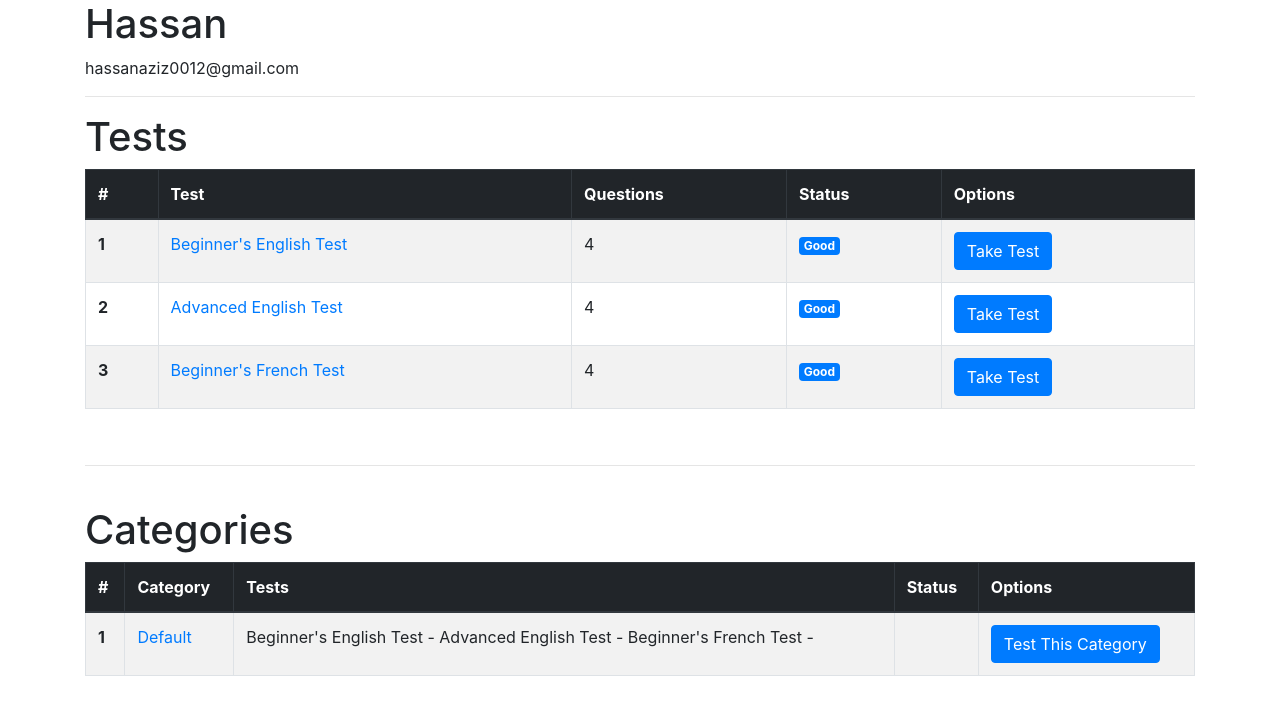
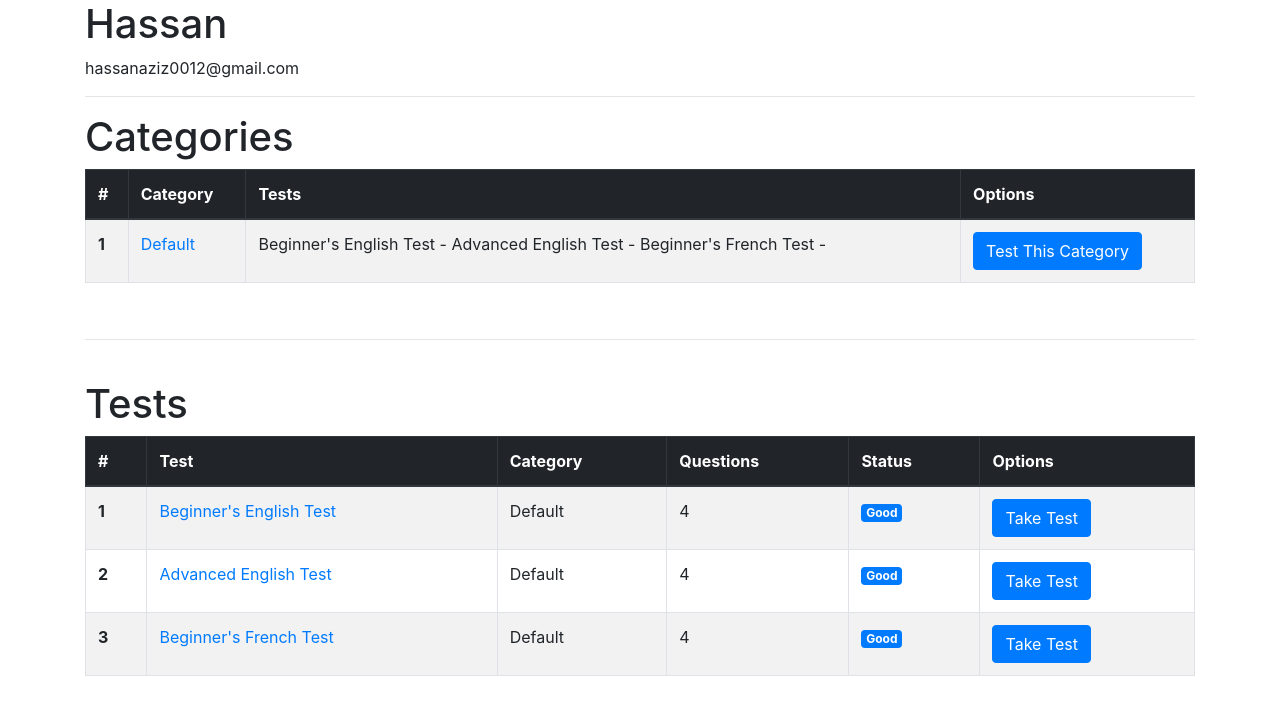
Before and after one commit to hassanaziz0012/lessons-with-a-native, a Django app: a page that uses main/templates/main/profile.html in a window 1280 px wide. Shown: the part 56-771 px from the top of the page. Run offline with Django 3.2, Linux system fonts and the light colour scheme; data comes from the database, SQL or seed files in the repository; both versions use the stored data as it was after the commit; data that the repository does not hold is empty; some libraries are stand-ins or nearby versions.

Commit message:
Category tests

```diff
--- a/main/models.py
+++ b/main/models.py
@@ -4,6 +4,7 @@ from django.db import models
 # # Create your models here.
 class Category(models.Model):
     category_name = models.CharField(max_length=100)
+    taking_category_test_bool = models.BooleanField(default=False)
 
     def __str__(self) -> str:
         return f"{self.category_name}"
--- a/main/templates/main/profile.html
+++ b/main/templates/main/profile.html
@@ -6,12 +6,57 @@
 <p>{{profile.email}}</p>
 <hr>
 
+
+
+<h1>Categories</h1>
+<table class="table table-bordered table-striped">
+    <thead class="thead-dark">
+        <tr>
+            <th scope="col">#</th>
+            <th scope="col">Category</th>
+            <th scope="col">Tests</th>
+            <!-- <th scope="col">Status</th> -->
+            <th scope="col">Options</th>
+        </tr>
+    </thead>
+    <tbody>
+        {% for category in categories %}
+            <tr>
+                <th scope="row">{{forloop.counter}}</th>
+                <td>
+                    <a href="{% url 'category' category.id %}">
+                        {{category.category_name}}
+                    </a>
+                </td>
+                <td>
+                    {% for test in tests %}
+                        {% if test.category == category %}
+                            {{test.test_name}} -
+                        {% endif %}
+                    {% endfor %}
+                </td>
+                <!-- <td>
+                    <span class="badge badge-primary">Status needs to be fixed.</span>
+                </td> -->
+                <td>
+                    <a href="{% url 'take-category-test' category.id profile.id %}">
+                        <button class="btn btn-primary">Test This Category</button>
+                    </a>
+                </td>
+            </tr>
+        {%endfor%}
+    </tbody>
+</table>
+
+<br><hr><br>
+
 <h1>Tests</h1>
 <table class="table table-bordered table-striped">
     <thead class="thead-dark">
         <tr>
             <th scope="col">#</th>
             <th scope="col">Test</th>
+            <th scope="col">Category</th>
             <th scope="col">Questions</th>
             <th scope="col">Status</th>
             <th scope="col">Options</th>
@@ -26,6 +71,7 @@
                         {{test.test_name}}
                     </a>
                 </td>
+                <td>{{test.category}}</td>
                 <td>{%filter_questions_per_test questions test.id%}</td>
                 <td>
                     {% if profile in test.test_status_new.all %}
@@ -50,47 +96,4 @@
         {%endfor%}
     </tbody>
 </table>
-
-<br><hr><br>
-
-<h1>Categories</h1>
-<table class="table table-bordered table-striped">
-    <thead class="thead-dark">
-        <tr>
-            <th scope="col">#</th>
-            <th scope="col">Category</th>
-            <th scope="col">Tests</th>
-            <th scope="col">Status</th>
-            <th scope="col">Options</th>
-        </tr>
-    </thead>
-    <tbody>
-        {% for category in categories %}
-            <tr>
-                <th scope="row">{{forloop.counter}}</th>
-                <td>
-                    <a href="{% url 'category' category.id %}">
-                        {{category.category_name}}
-                    </a>
-                </td>
-                <td>
-                    {% for test in tests %}
-                        {% if test.category == category %}
-                            {{test.test_name}} -
-                        {% endif %}
-                    {% endfor %}
-                </td>
-                <td>
-                    <!-- <span class="badge badge-primary">Status needs to be fixed.</span> -->
-                </td>
-                <td>
-                    <a href="{% url 'take-category-test' category.id profile.id %}">
-                        <button class="btn btn-primary">Test This Category</button>
-                    </a>
-                </td>
-            </tr>
-        {%endfor%}
-    </tbody>
-</table>
-
 {% endblock content %}
--- a/main/templates/main/take_category_test.html
+++ b/main/templates/main/take_category_test.html
@@ -36,13 +36,13 @@
 
     <div>
         <h3>How did the student perform?</h3>
-        <a href="{% url 'test-score-needs-work' test.id profile.id %}">
+        <a href="{% url 'test-score-needs-work' test.id profile.id category.id %}">
             <button class="btn btn-secondary">
                 Needs work
             </button>
         </a>
 
-        <a href="{% url 'test-score-good' test.id profile.id %}">
+        <a href="{% url 'test-score-good' test.id profile.id category.id %}">
             <button class="btn btn-success">
                 Easy
             </button>
--- a/main/templates/main/test_score_good.html
+++ b/main/templates/main/test_score_good.html
@@ -60,6 +60,10 @@
     </tbody>
 </table>
 
+<a href="#" class="btn btn-outline-primary">
+    Back To Category Test
+</a>
+
 <script>
     $("td").each(function() {
     if (this.innerText === '') {
--- a/main/urls.py
+++ b/main/urls.py
@@ -22,8 +22,8 @@ urlpatterns = [
     path('tests/<int:test_id>/question/<int:question_id>/update', views.update_question, name='update-question'),
     path('tests/<int:test_id>/question/<int:question_id>/delete', views.delete_question, name='delete-question'),
 
-    path('tests/take/<int:test_id>/profile/<int:profile_id>/results/good', views.test_score_good, name='test-score-good'),
-    path('tests/take/<int:test_id>/profile/<int:profile_id>/results/needs-work', views.test_score_needs_work, name='test-score-needs-work'),
+    path('tests/take/<int:test_id>/profile/<int:profile_id>/category/<int:category_id>/results/good', views.test_score_good, name='test-score-good'),
+    path('tests/take/<int:test_id>/profile/<int:profile_id>/category/<int:category_id>/results/needs-work', views.test_score_needs_work, name='test-score-needs-work'),
 
     path('tests/<int:test_id>/move/up', views.test_move_up, name='test-move-up'),
     path('tests/<int:test_id>/move/down', views.test_move_down, name='test-move-down'),
--- a/main/views.py
+++ b/main/views.py
@@ -140,6 +140,14 @@ def tests(request):
                 test_directions = c_form.cleaned_data['test_directions'],
                 test_order = len(Test.objects.all()),
                 )
+
+            # All tests go into a "Default" category. If that doesn't exist, create it.
+            if Category.objects.filter(category_name='Default').first() == None:
+                c = Category.objects.create(category_name='Default')
+                c.save()
+
+            test.category = Category.objects.filter(category_name='Default').first()
+
             test.save()
 
             for profile in profiles:
@@ -299,9 +307,10 @@ def profile(request, profile_username):
     return render(request, 'main/profile.html', context=context)
 
 
-def test_score_good(request, test_id, profile_id):
+def test_score_good(request, test_id, profile_id, category_id):
     test = Test.objects.filter(pk=test_id).first()
     profile = StudentProfile.objects.filter(pk=profile_id).first()
+    category = Category.objects.filter(pk=category_id).first()
 
     test.test_status_good.add(profile) # Set the test to status(Good) for this profile.
 
@@ -330,18 +339,21 @@ def test_score_good(request, test_id, profile_id):
 
             test_obj.save()
 
-    context = {
-        'title': f'{test.test_name} - Graded Good',
-        'profile': profile,
-        'tests': Test.objects.all(),
-        'prev_test': prev_test,
-        'next_test': next_test,
-        }
-    return render(request, 'main/test_score_good.html', context=context)
+    return redirect('take-category-test', category.id, profile.id)
 
-def test_score_needs_work(request, test_id, profile_id):
+    # context = {
+    #     'title': f'{test.test_name} - Graded Good',
+    #     'profile': profile,
+    #     'tests': Test.objects.all(),
+    #     'prev_test': prev_test,
+    #     'next_test': next_test,
+    #     }
+    # return render(request, 'main/test_score_good.html', context=context)
+
+def test_score_needs_work(request, test_id, profile_id, category_id):
     test = Test.objects.filter(pk=test_id).first()
     profile = StudentProfile.objects.filter(pk=profile_id).first()
+    category = Category.objects.filter(pk=category_id).first()
 
     test.test_status_repeat.add(profile) # Set the test to status(Good) for this profile.
     test.test_repeat_due = 6
@@ -370,14 +382,16 @@ def test_score_needs_work(request, test_id, profile_id):
     prev_test = Test.objects.filter(test_order=test.test_order-1).first()
     next_test = Test.objects.filter(test_order=test.test_order+1).first()
 
-    context = {
-        'title': f'{test.test_name} - Graded Needs Work',
-        'profile': profile,
-        'tests': Test.objects.all(),
-        'prev_test': prev_test,
-        'next_test': next_test,
-        }
-    return render(request, 'main/test_score_needs_work.html', context=context)
+    return redirect('take-category-test', category.id, profile.id)
+
+    # context = {
+    #     'title': f'{test.test_name} - Graded Needs Work',
+    #     'profile': profile,
+    #     'tests': Test.objects.all(),
+    #     'prev_test': prev_test,
+    #     'next_test': next_test,
+    #     }
+    # return render(request, 'main/test_score_needs_work.html', context=context)
 
 
 def test_move_up(request, test_id):
@@ -612,6 +626,9 @@ def take_category_test(request, category_id, profile_id):
     tests = Test.objects.filter(category=category)
     questions = Question.objects.all()
 
+    # category.taking_category_test_bool = True
+    # category.save()
+
     context = {
         'title': str(category.category_name) + ' - Take Test',
         'category': category,
```
Also changed, not shown: db.sqlite3, main/migrations/0004_category_taking_category_test_bool.py (added).
